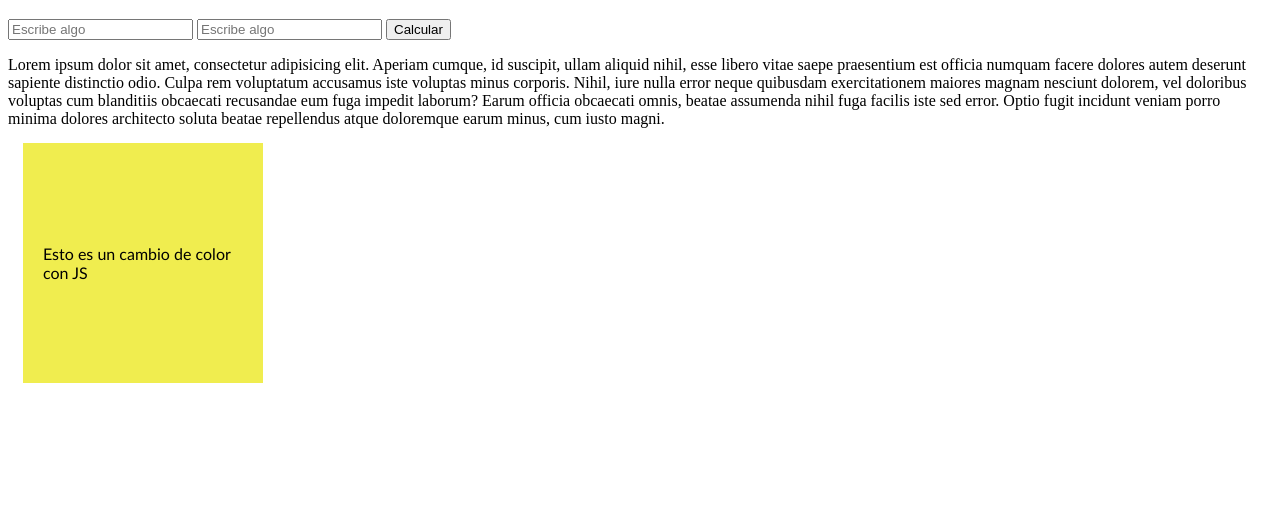
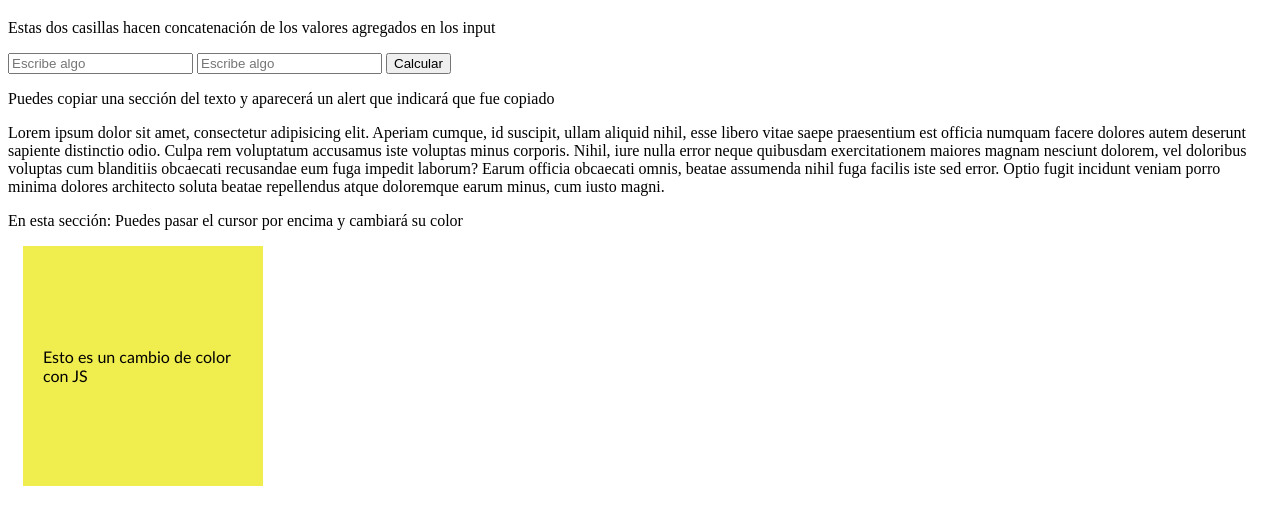
Before and after one commit to DanSteel30/manipulacion-dom-basico, a plain HTML site: page eventos-AddEventLisener.html in a window 1280 px wide. Shown: the part 61-586 px from the top of the page. Drawn offline with Linux system fonts and the light colour scheme.

Commit message:
Update eventos-AddEventLisener.html
Agregué elementos <p> descriptivos

```diff
--- a/eventos-AddEventLisener.html
+++ b/eventos-AddEventLisener.html
@@ -26,6 +26,8 @@
 
  <form id="form">
 
+     <p> Estas dos casillas hacen concatenación de los valores agregados en los input </p>
+
        <input type="text" id="calculo1" placeholder="Escribe algo" value="">
        <input type="text" id="calculo2" placeholder="Escribe algo" value="">
 
@@ -34,9 +36,13 @@
 
     <p id="resultado"></p>
 
+           <p> Puedes copiar una sección del texto y aparecerá un alert que indicará que fue copiado </p>
+
 <span id="texto">Lorem ipsum dolor sit amet, consectetur adipisicing elit. Aperiam cumque, id suscipit, ullam aliquid nihil, esse libero vitae saepe praesentium est officia numquam facere dolores autem deserunt sapiente distinctio odio.
 Culpa rem voluptatum accusamus iste voluptas minus corporis. Nihil, iure nulla error neque quibusdam exercitationem maiores magnam nesciunt dolorem, vel doloribus voluptas cum blanditiis obcaecati recusandae eum fuga impedit laborum?
 Earum officia obcaecati omnis, beatae assumenda nihil fuga facilis iste sed error. Optio fugit incidunt veniam porro minima dolores architecto soluta beatae repellendus atque doloremque earum minus, cum iusto magni.</span>
+
+           <p> En esta sección: Puedes pasar el cursor por encima y cambiará su color </p>
 
 <div id="color" class="color">Esto es un cambio de color con JS</div>
 
```
